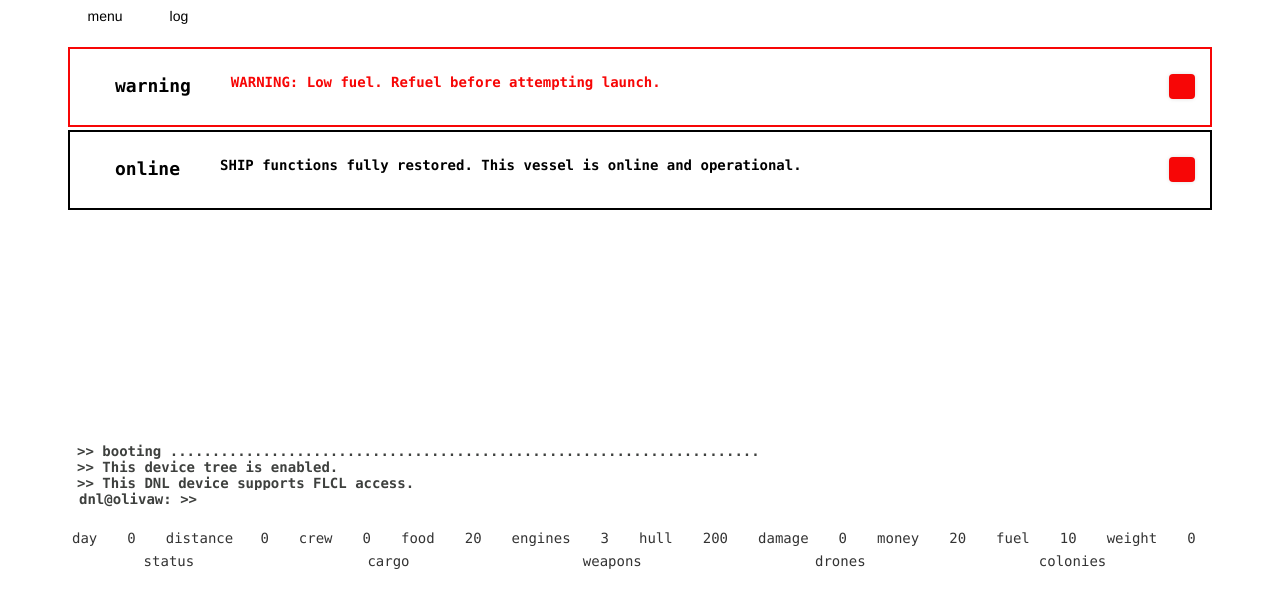
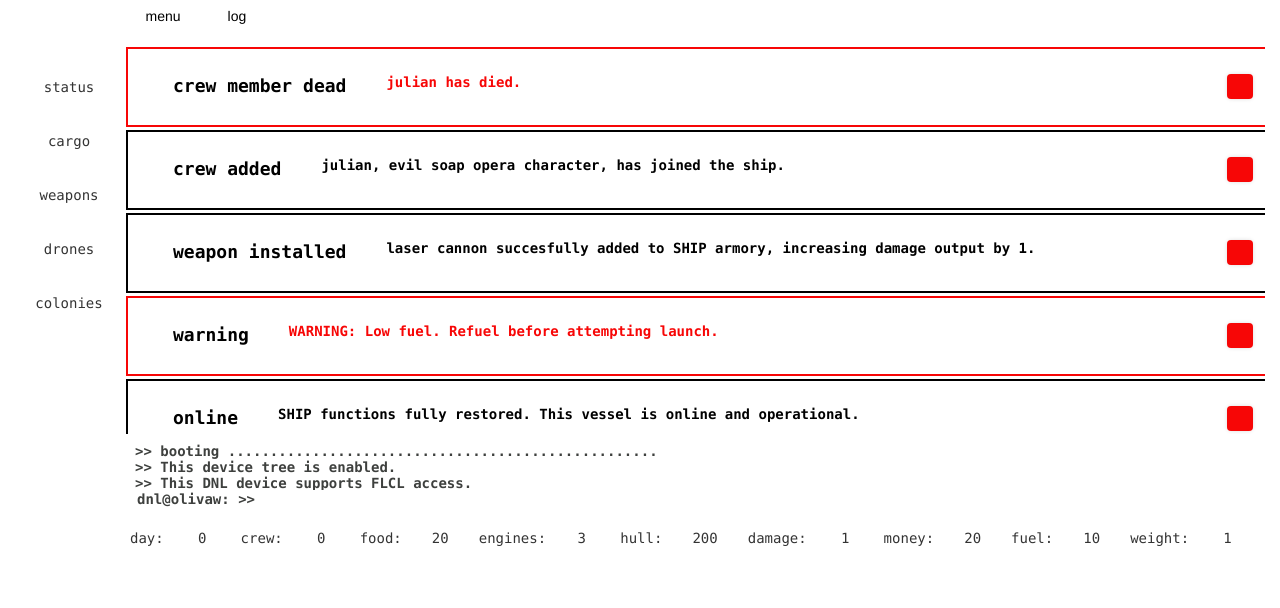
Before and after one commit to birdshine/bluedust, a plain HTML site: page index.html in a window 1280 px wide. Drawn offline with nearby package versions, Linux system fonts and the light colour scheme.

Commit message:
expand ship and game module

```diff
--- a/css/style.css
+++ b/css/style.css
@@ -98,6 +98,7 @@ footer li img {
 
 #wrapper {
   overflow-y: hidden;
+  width: 100%;
 }
 
 .terminal {
@@ -171,6 +172,7 @@ footer li img {
 
 .message-content {
   cursor: pointer;
+  text-align: left;
 }
 
 #user-terminal {
@@ -218,6 +220,12 @@ footer li img {
 
 .ship-menu {
   position: relative;
+  margin: 0;
+  padding: 0;
+}
+
+.ship-menu-button {
+  margin: 0 0 40px 0;
 }
 
 .ship-menu-hover-crew {
@@ -254,13 +262,30 @@ footer li img {
   width: 100%;
 }
 
-.ship-menu-button {
-  margin: auto;
-}
-
 .ship-member-entry {
   text-align: center;
   padding: 5px;
+}
+
+#left-menu {
+  text-align: center;
+  width: 10%;
+  padding: 0 0 0 40px;
+  margin: 80px 0 0 0;
+  float: left;
+  cursor: pointer;
+  font: 14px/14px "lucida console",sans-serif;
+}
+
+#right-display {
+  float: right;
+  width: 90%;
+  margin: 0;
+  text-align: center;
+}
+
+#terminal-echo {
+  text-align: left;
 }
 
 /*
--- a/index.html
+++ b/index.html
@@ -16,7 +16,9 @@
       integrity="sha384-1q8mTJOASx8j1Au+a5WDVnPi2lkFfwwEAa8hDDdjZlpLegxhjVME1fgjWPGmkzs7" crossorigin="anonymous">
   </head>
     <body>
-    <div id="wrapper">
+    <div class="row" id="wrapper">
+      <figure class='col-sm-1' id='left-menu'></figure>
+      <figure class='col' id='right-display'>
         <section class="header">
           <div class="container">
             <div class="row text-center">
@@ -39,7 +41,7 @@
           <div class="row terminal">
             <figure class="col-sm-12" id="terminal-echo">
               <p>
-              >> booting ......................................................................<br />
+                >> booting ...................................................<br />
                 >> This device tree is enabled.<br />
                 >> This DNL device supports FLCL access.
               </p>
@@ -53,6 +55,7 @@
             </figure>
           </div>
         </footer>
+      </figure>
     </div>
   </body>
 </html>
--- a/js/game.js
+++ b/js/game.js
@@ -6,6 +6,7 @@ var Game = {
     player: {},
     itemsCreated: {},
     peopleCreated: {},
+    crewCreated: {},
 
     //initiate the player
     initPlayer: function() {
@@ -18,8 +19,9 @@ var Game = {
     attemptAddCrew: function(name, profession) {
         var attempt = Game.player.checkCrewCapacity();
         if (attempt === true) {
-            var key = Game.player.addCrew(name, profession);
-            Game.peopleCreated[key] = 'crew';
+            var crew = Game.player.addCrew(name, profession);
+            var key = crew.name;
+            Game.crewCreated[key] = crew;
             UI.createMessage('crew added', (name + ', ' + profession + ', has joined the ship.'),
                              'positive', 'crew added');
 
@@ -28,6 +30,22 @@ var Game = {
             UI.createMessage('crew destroyed', ('you are unable to take on ' + name),
                              'negative', 'crew destroyed');
         };
+    },
+
+    removePlayerCrew: function(name) {
+        Game.player.removeCrew(name);
+        UI.createMessage('crew member lost', (name + ' has left the ship.'), 'negative',
+                         (name + ' left the ship'));
+
+        UI.refreshShipInfo(Game.player);
+    },
+
+    killPlayerCrew: function(name) {
+        Game.player.removeCrew(name);
+        Game.crewCreated[name].die();
+        UI.createMessage('crew member dead', (name + ' has died.'), 'negative', (name + ' died'));
+
+        UI.refreshShipInfo(Game.player);
     },
 
     attemptAddShipWeapon: function(weapon) {
@@ -97,5 +115,11 @@ $(document).ready(function() {
 
     // initiate ship UI
     UI.shipInit(Game.player);
+    var firstWeapon = ItemList.shipGunLaser();
+    Game.attemptAddShipWeapon(firstWeapon)
+    Game.attemptAddCrew('julian', 'evil soap opera character');
+    Game.killPlayerCrew('julian');
+    Game.player.removeWeapon(firstWeapon.id);
+    UI.refreshShipInfo(Game.player);
     UI.refreshClickListener();
 });
--- a/js/item.js
+++ b/js/item.js
@@ -9,6 +9,7 @@ function Item(name, type, category, description, value, weight) {
     this.description = description;
     this.value = value;
     this.weight = weight;
+    this.id = Die.generateId();
 };
 
 // creates weapon inheriting item
@@ -19,6 +20,16 @@ function Weapon(name, type, category, description, value, weight, damage, flavor
     Item.call(this, name, type, category, description, value, weight);
     this.damage = damage;
     this.flavor = flavor;
+    this.broken = false;
+};
+
+// weapon methods
+
+Weapon.prototype.break = function() {
+    this.broken = true;
+};
+
+Weapon.prototype.repair = function() {
     this.broken = false;
 };
 
--- a/js/person.js
+++ b/js/person.js
@@ -16,25 +16,33 @@ function Person(name, profession) {
     this.strength = 1;
     this.damage = 0;
     this.weapons = [];
+    this.armor = {
+        head: ['none', 0],
+        torso: ['none', 0],
+        legs: ['none', 0],
+        acc: ['none', 0]
+    };
     this.inventory = [];
     this.xp = 0;
     this.name = name;
     this.profession = profession;
-}
-
-// person getters and setters
-Person.prototype.getName = function() {
-    return this.name;
+    this.id = Die.generateId();
+    this.alive = true;
 };
 
-Person.prototype.getProfession = function() {
-    return this.profession;
+Person.prototype.die = function() {
+    this.alive = false;
+    this.xp = 0;
+    this.profession = 'corpse';
+    this.strength = 0;
+    this.wounds = 0;
 };
 
-Person.prototype.getXP = function() {
-    return this.xp;
+Person.prototype.checkWounds = function() {
+    if (this.wounds > this.MAXIMUM_WOUNDS) {
+        this.die();
+        return false;
+    } else {
+        return true;
+    };
 };
-
-Person.prototype.getWounds = function() {
-    return this.wounds;
-};
--- a/js/ship.js
+++ b/js/ship.js
@@ -22,9 +22,10 @@ function Ship(name) {
     this.cargoSize = 0;
     this.cargoWeight = 0;
     this.armory = {};
-    this.armorSize = 0;
+    this.armorySize = 0;
     this.armoryWeight = 0;
     this.damage = 0;
+
     this.crewList = {};
     this.crewSize = 0;
     this.crewWeight = 0;
@@ -66,6 +67,9 @@ Ship.prototype.weighShip = function() {
     var cargo = this.cargoWeight;
     var drones = this.droneWeight;
     var shipWeight = crew + food + fuel + armory + cargo + drones;
+    if (shipWeight < 0) {
+        shipWeight = 0;
+    };
     var weightCapacity = this.engines * this.WEIGHT_PER_ENGINE;
     this.shipWeight = shipWeight;
     this.shipWeightDisplay = Math.round(shipWeight);
@@ -74,7 +78,9 @@ Ship.prototype.weighShip = function() {
 Ship.prototype.calculateDamage = function() {
     var damage = 0;
     for (attr in this.armory) {
-        damage += this.armory[attr].damage;
+        if (this.armory[attr].broken === false) {
+            damage += this.armory[attr].damage;
+        };
     };
     this.damage = damage;
 };
@@ -105,7 +111,7 @@ Ship.prototype.checkCrewCapacity = function() {
 
 // methods to manipulate the ship
 Ship.prototype.addCargo = function(item) {
-    var key = Die.generateId();
+    var key = item.id;
     var value = item
     this.cargoList[key] = value;
     this.cargoSize++;
@@ -114,27 +120,56 @@ Ship.prototype.addCargo = function(item) {
     return key;
 };
 
+Ship.prototype.removeCargo = function(key) {
+    for (attr in this.cargoList) {
+        if (attr === key) {
+            this.cargoWeight -= this.cargoList[attr].weight;
+            delete this.cargoList[attr];
+            this.cargoSize--;
+            this.weighShip();
+        };
+    };
+};
+
 Ship.prototype.addCrew = function(name, profession) {
     var crew = new Person(name, profession);
-    var key = crew.getName();
+    var key = crew.name;
     this.crewList[key] = crew;
     this.crewSize++;
     this.weighShip();
-    return key;
+    return crew;
+};
+
+Ship.prototype.removeCrew = function(name) {
+    delete this.crewList[name];
+    this.crewSize--;
+    this.weighShip();
 };
 
 Ship.prototype.addWeapon = function(weapon) {
-    var key = Die.generateId();
+    var key = weapon.id
     var value = weapon;
     this.armory[key] = value;
-    this.armorSize++;
+    this.armorySize++;
     this.armoryWeight += weapon.weight;
     this.calculateDamage();
     this.weighShip();
     return key;
 };
 
+Ship.prototype.removeWeapon = function(key) {
+    this.armoryWeight -= this.armory[key].weight;
+    delete this.armory[key];
+    this.armorySize--;
+    this.weighShip();
+};
+
 Ship.prototype.addFuel = function(number) {
     this.fuel += number;
     this.weighShip();
 };
+
+Ship.prototype.removeFuel = function(number) {
+    this.fuel -= number;
+    this.weighShip();
+};
--- a/js/ui.js
+++ b/js/ui.js
@@ -70,9 +70,9 @@ var UI = {
                 $('#ship-menu-hover').append($divCrew);
                 for (attr in Game.player.crewList) {
                     $divCrewMember = "<figure class='col-sm-2 crew-member-entry'><p>"
-                                     + Game.player.crewList[attr].getName() + "</p><p>"
-                                     + Game.player.crewList[attr].getProfession() + "</p><p>"
-                                     + Game.player.crewList[attr].getXP() + " xp</p></figure>";
+                                     + Game.player.crewList[attr].name + "</p><p>"
+                                     + Game.player.crewList[attr].profession + "</p><p>"
+                                     + Game.player.crewList[attr].xp + " xp</p></figure>";
                     $('#crew-manifest-row').append($divCrewMember);
                 };
             };
@@ -208,34 +208,32 @@ var UI = {
 
         // create ship ui and append it to the footer
         $divShipInfo = "<div class='row ship-info'>\
-                       <figure class='col-sm-1 ship-menu' id='ship-day-title'>day</figure>\
+                       <figure class='col-sm-1 ship-menu' id='ship-day-title'>day:</figure>\
                        <figure class='col-sm-1 ship-menu' id='ship-day'></figure>\
-                       <figure class='col-sm-1 ship-menu' id='ship-distance-title'>distance</figure>\
-                       <figure class='col-sm-1 ship-menu' id='ship-distance'></figure>\
-                       <figure class='col-sm-1 ship-menu crew' id='ship-crew-title'>crew</figure>\
+                       <figure class='col-sm-1 ship-menu crew' id='ship-crew-title'>crew:</figure>\
                        <figure class='col-sm-1 ship-menu crew' id='ship-crew'></figure>\
-                       <figure class='col-sm-1 ship-menu' id='ship-food-title'>food</figure>\
+                       <figure class='col-sm-1 ship-menu' id='ship-food-title'>food:</figure>\
                        <figure class='col-sm-1 ship-menu' id='ship-food'></figure>\
-                       <figure class='col-sm-1 ship-menu' id='ship-engines-title'>engines</figure>\
+                       <figure class='col-sm-1 ship-menu' id='ship-engines-title'>engines:</figure>\
                        <figure class='col-sm-1 ship-menu' id='ship-engines'></figure>\
-                       <figure class='col-sm-1 ship-menu' id='ship-hull-title'>hull</figure>\
+                       <figure class='col-sm-1 ship-menu' id='ship-hull-title'>hull:</figure>\
                        <figure class='col-sm-1 ship-menu' id='ship-hull'></figure>\
-                       <figure class='col-sm-1 ship-menu' id='ship-damage-title'>damage</figure>\
+                       <figure class='col-sm-1 ship-menu' id='ship-damage-title'>damage:</figure>\
                        <figure class='col-sm-1 ship-menu' id='ship-damage'></figure>\
-                       <figure class='col-sm-1 ship-menu' id='ship-money-title'>money</figure>\
+                       <figure class='col-sm-1 ship-menu' id='ship-money-title'>money:</figure>\
                        <figure class='col-sm-1 ship-menu' id='ship-money'></figure>\
-                       <figure class='col-sm-1 ship-menu' id='ship-fuel-title'>fuel</figure>\
+                       <figure class='col-sm-1 ship-menu' id='ship-fuel-title'>fuel:</figure>\
                        <figure class='col-sm-1 ship-menu' id='ship-fuel'></figure>\
-                       <figure class='col-sm-1 ship-menu weight' id='ship-weight-title'>weight</figure>\
+                       <figure class='col-sm-1 ship-menu weight' id='ship-weight-title'>weight:</figure>\
                        <figure class='col-sm-1 ship-menu weight' id='ship-weight'></figure></div>\
-                       <div class='row ship-info' id='ship-menu'>\
-                       <figure class='col ship-menu-button'>status</figure>\
-                       <figure class='col ship-menu-button'>cargo</figure>\
-                       <figure class='col ship-menu-button'>weapons</figure>\
-                       <figure class='col ship-menu-button'>drones</figure>\
-                       <figure class='col ship-menu-button'>colonies</figure></div>\
                        <div class='row' id='ship-menu-hover'></div>"
+        var $divShipMenu = "<div class='row ship-menu-button'>status</div>\
+                            <div class='row ship-menu-button'>cargo</div>\
+                            <div class='row ship-menu-button'>weapons</div>\
+                            <div class='row ship-menu-button'>drones</div>\
+                            <div class='row ship-menu-button'>colonies</div>"
         $('#footer').append($divShipInfo);
+        $('#left-menu').append($divShipMenu);
 
         // fill ship stats with player ship info
         UI.refreshShipInfo(ship);
```
Lines whose indentation alone changed are shown as unchanged.
